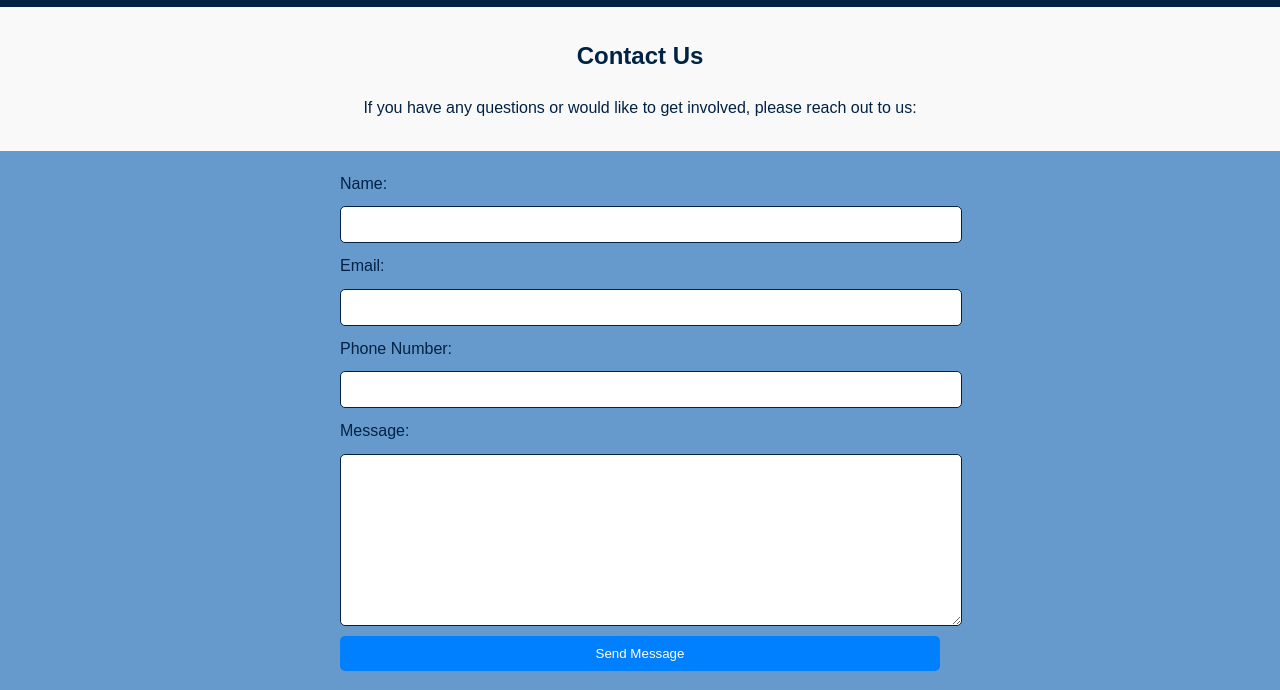
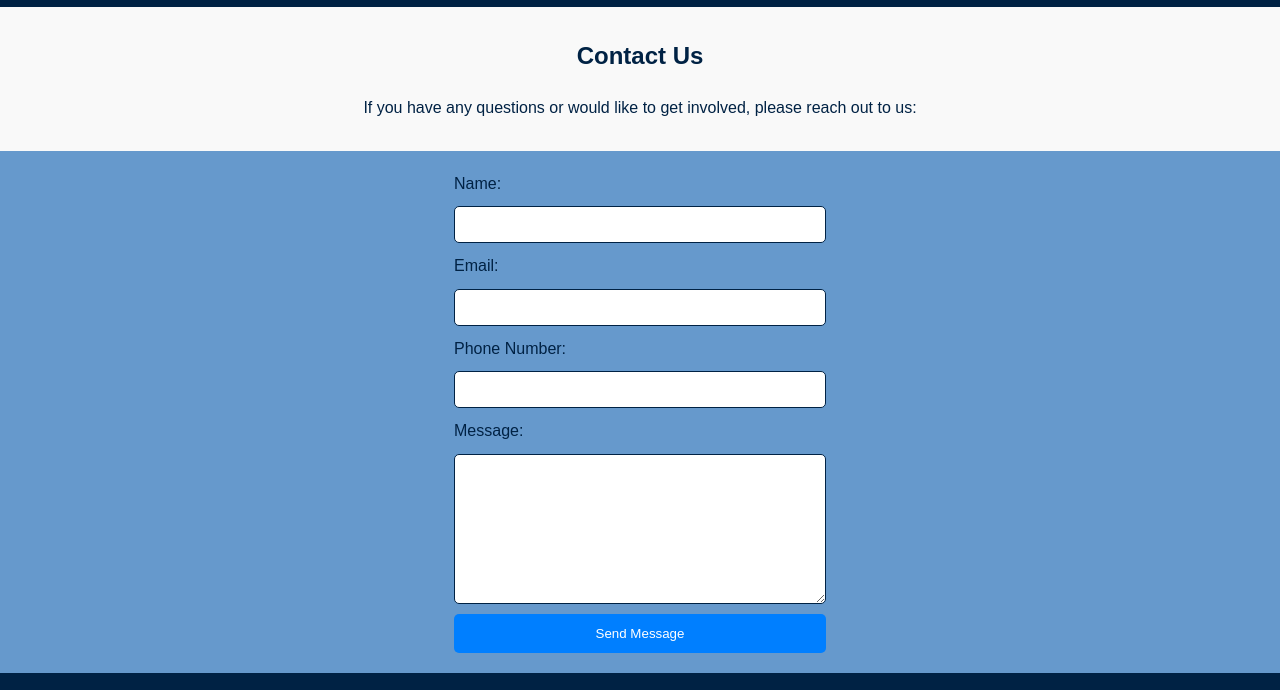
Before and after one commit to GarretMDeGrande/sankofa, a plain HTML site: page contact.html in a window 1280 px wide. Shown: the part 71-761 px from the top of the page. Drawn offline with Linux system fonts and the light colour scheme.

Commit message:
Update styles.css

```diff
--- a/styles.css
+++ b/styles.css
@@ -192,6 +192,7 @@ p {
 }
 
 .contact1 {
+    padding: 20px; /* Adjust padding for mobile-friendly spacing */
     background-color: #6699CC;
 }
 
@@ -201,18 +202,22 @@ p {
 
 .contact1 form {
     display: flex;
-    flex-direction: column;
-    gap: 10px;
-    max-width: 600px; /* Set the max width */
+    flex-direction: column; /* Stack inputs vertically */
+    gap: 10px; /* Space between form elements */
+    max-width: 30%; /* Prevent form from exceeding container width */
     margin: 0 auto; /* Center the form */
+    box-sizing: border-box; /* Ensure padding doesn't affect width */
     border-radius: solid 1px #002244;
 }
 
-.contact1 input, .contact1 textarea {
+.contact1 input,
+.contact1 textarea {
+    width: 100%; /* Ensure inputs take full width of parent */
+    max-width: 100%; /* Prevent inputs from overflowing */
     padding: 10px;
-    width: 100%; /* Full width within the container */
     border: 1px solid #002244;
     border-radius: 5px;
+    box-sizing: border-box; /* Include padding in total width */
 }
 
 .contact1 textarea {
@@ -230,6 +235,8 @@ p {
     color: white;
     border: none;
     cursor: pointer;
+    text-align: center;
+    padding: 12px;
 }
 
 .contact1 input[type="submit"]:hover {
@@ -297,6 +304,10 @@ footer a {
         margin: 0 auto; /* Center the textarea horizontally */
     }
 
+    .contact1 form {
+        padding: 0 10px; /* Add some horizontal padding */
+    }
+
     .content-wrapper {
         flex-direction: column; /* Stack text and image vertically on smaller screens */
         gap: 10px;
```
